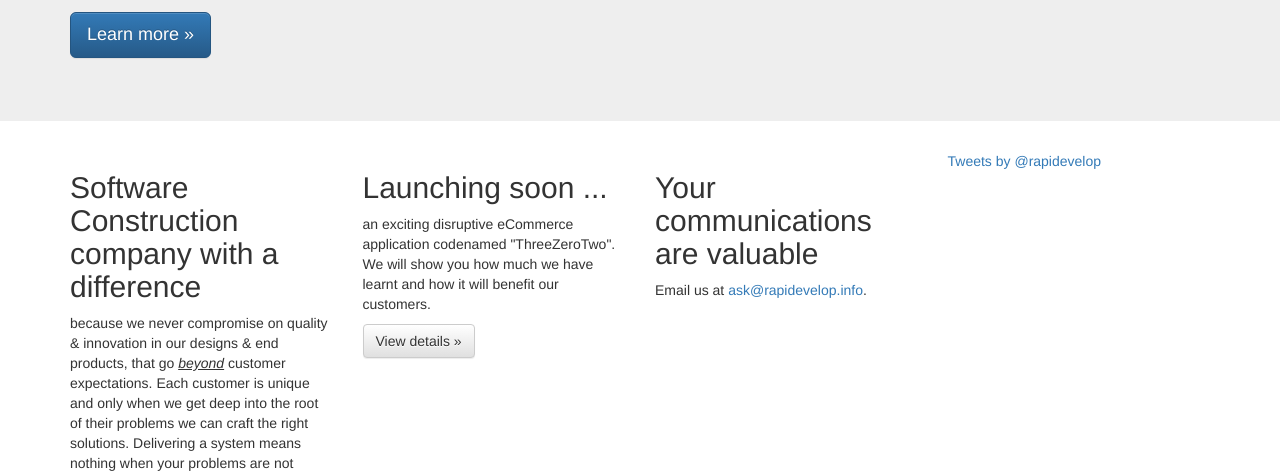
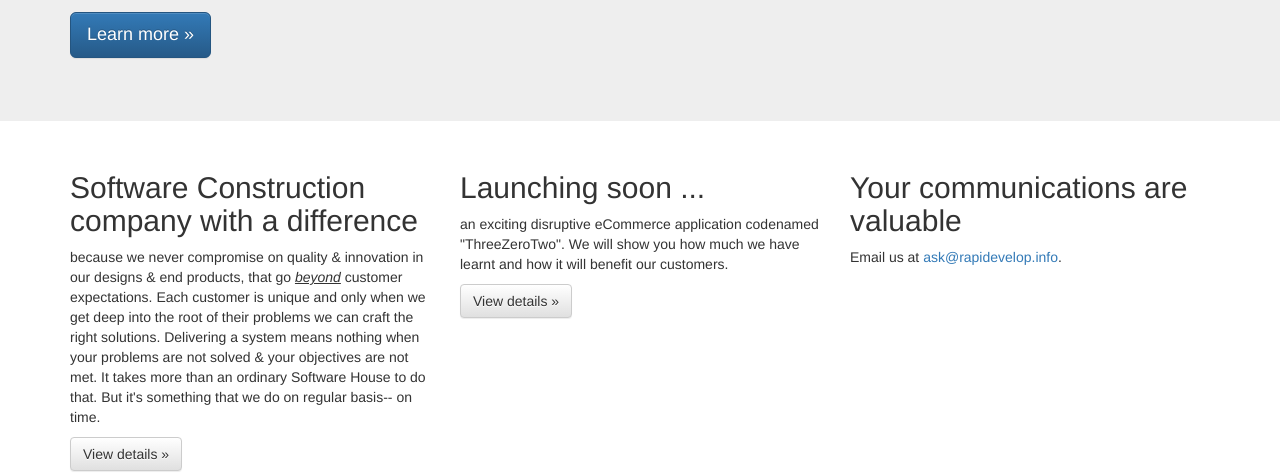
Before and after one commit to hishammk/rapidevelop.my, a plain HTML site: page index.html in a window 1280 px wide. Shown: the part 316-791 px from the top of the page. Drawn offline with nearby package versions, Linux system fonts and the light colour scheme.

Commit message:
comment twitter

```diff
--- a/index.html
+++ b/index.html
@@ -37,25 +37,25 @@
     <div class="container">
       <!-- Example row of columns -->
       <div class="row">
-        <div class="col-md-3">
+        <div class="col-md-4">
           <h2>Software Construction company with a difference</h2>
           <p>because we never compromise on quality &amp innovation in our designs &amp end products, that go <u><i>beyond</i></u> customer expectations. Each customer
           is unique and only when we get deep into the root of their problems we can craft the right solutions. Delivering a system means nothing when your problems are not solved &amp; your objectives are not met. It takes more than an ordinary Software House to do that. But it's something that we do on regular basis-- on time.</p>
           <p><a class="btn btn-default" href="#" role="button">View details &raquo;</a></p>
        </div>
-        <div class="col-md-3">
+        <div class="col-md-4">
           <h2>Launching soon ...</h2>
           <p>an exciting disruptive eCommerce application codenamed &quot;ThreeZeroTwo&quot;. We will show you how much we have learnt and how it will benefit our customers.</p>
           <p><a class="btn btn-default" href="#" role="button">View details &raquo;</a></p>
         </div>
-        <div class="col-md-3">
+        <div class="col-md-4">
           <h2>Your communications are valuable</h2>
           <p>Email us at <a href="mailto:ask@rapidevelop.info">ask@rapidevelop.info</a>.</p>
         </div>
-        <div class="col-md-3">
+        <!-- div class="col-md-3">
           <a class="twitter-timeline" href="https://twitter.com/rapidevelop_adm" data-widget-id="659038531331862528">Tweets by @rapidevelop</a>
 <script>!function(d,s,id){var js,fjs=d.getElementsByTagName(s)[0],p=/^http:/.test(d.location)?'http':'https';if(!d.getElementById(id)){js=d.createElement(s);js.id=id;js.src=p+"://platform.twitter.com/widgets.js";fjs.parentNode.insertBefore(js,fjs);}}(document,"script","twitter-wjs");</script>
-        </div>
+        </div -->
       </div>
 
       <hr>
```
